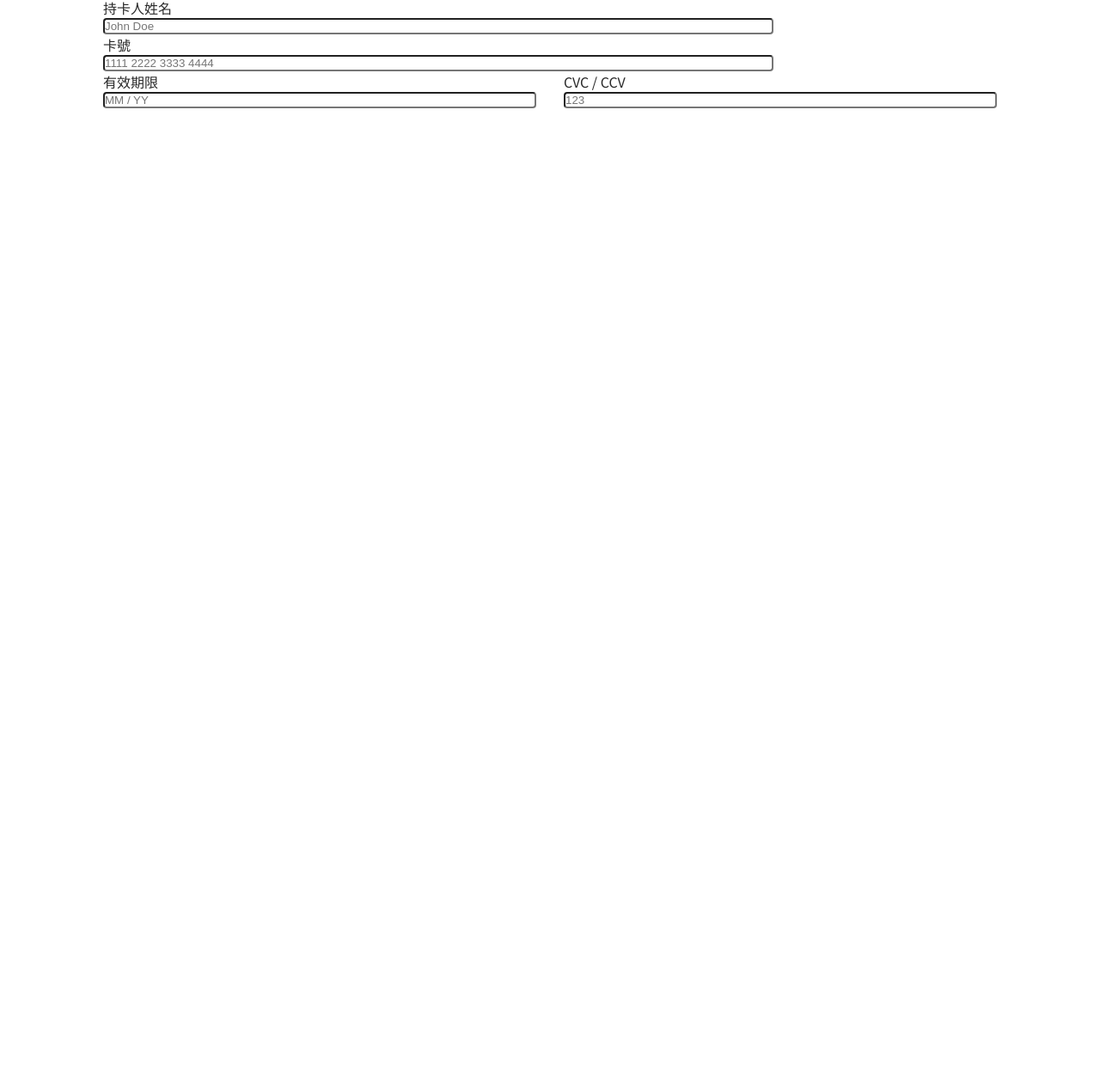
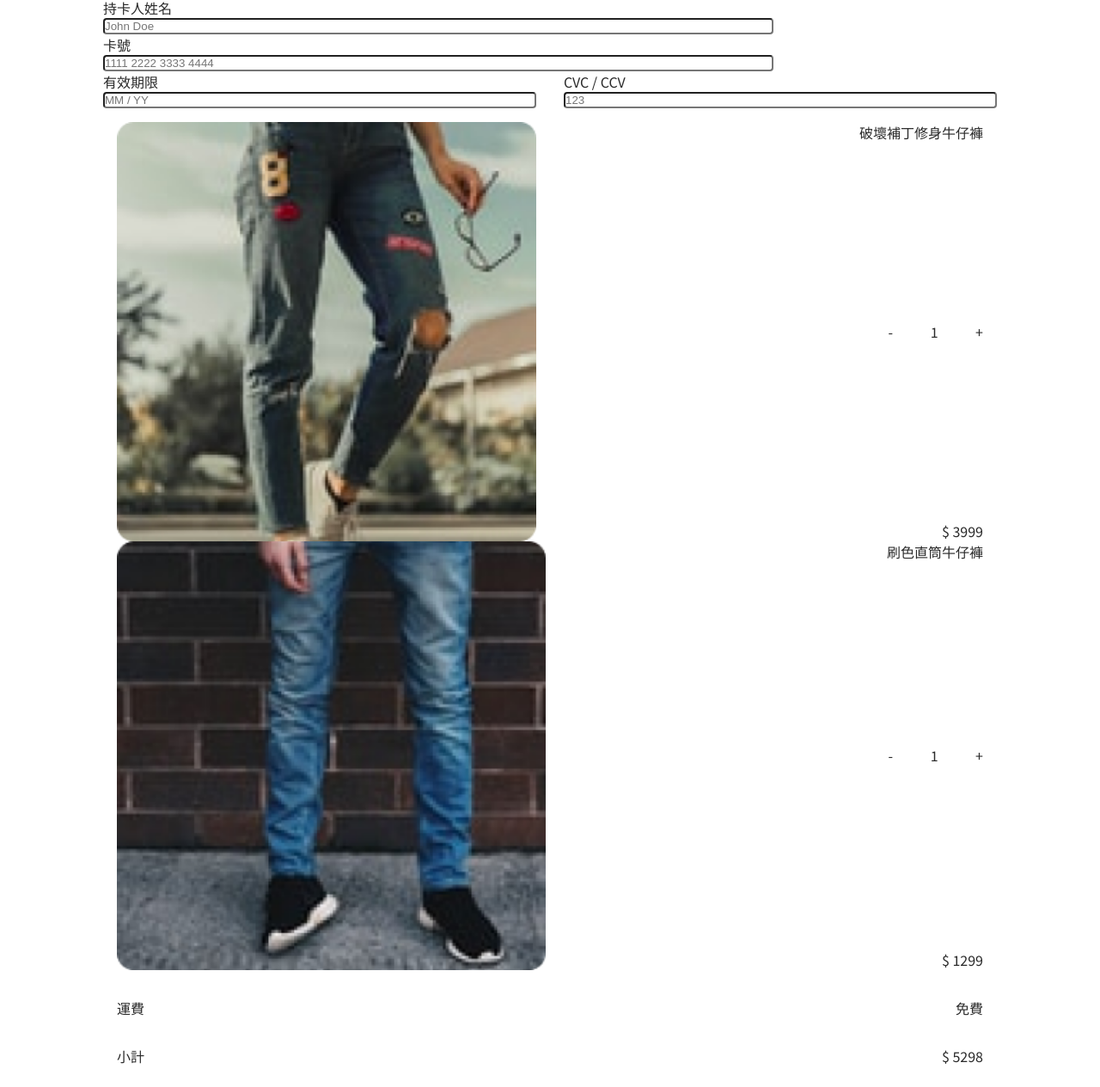
Before and after one commit to DollyChen-CYC/Checkout_Page, a plain HTML site: page index.html in a window 1280 px wide. Shown: the part 556-1821 px from the top of the page at 86% size. Before the commit the page ends 800 px from the top, so only its background shows below. Drawn offline with Linux system fonts and the light colour scheme.

Commit message:
feat: add HTML of shopping-cart

```diff
--- a/index.html
+++ b/index.html
@@ -175,8 +175,50 @@
       </div>
 
       <!-- shopping-cart -->
-      <div class="shopping-cart">
-
+      <div class="shopping-cart ">
+        <div class="shopping-list p-2">
+          <div class="shopping-item d-flex justify-content-between">
+            <img src="./images/product-1@3x.png" alt="product-img" class="product-img flex-grow-1">
+            <div class="item-info flex-grow-2 d-flex flex-column justify-content-between align-items-end">
+              <p class="product-name">破壞補丁修身牛仔褲</p>
+              <div class="qty-wrapper">
+                <span class="qty-controller rereduce-circle rounded-circle">-</span>
+                <span class="qty mx-5">1</span>
+                <span class="qty-controller add-circle rounded-1">+</span>
+              </div>
+              <div class="price-wrapper">
+                <span>$</span>
+                <span class="subtotal">3999</span>
+              </div>
+            </div>
+          </div>
+          <div class="shopping-item d-flex justify-content-between">
+            <img src="./images/product-2@3x.png" alt="product-img" class="product-img flex-grow-1">
+            <div class="item-info flex-grow-2 d-flex flex-column justify-content-between align-items-end">
+              <p class="product-name">刷色直筒牛仔褲</p>
+              <div class="qty-wrapper">
+                <span class="qty-controller rereduce-circle rounded-circle">-</span>
+                <span class="qty mx-5">1</span>
+                <span class="qty-controller add-circle rounded-1">+</span>
+              </div>
+              <div class="price-wrapper">
+                <span>$</span>
+                <span class="subtotal">1299</span>
+              </div>
+            </div>
+          </div>
+        </div>
+        <div class="shipping-subtotal d-flex justify-content-between p-2">
+          <span>運費</span>
+          <span class="price-wrapper">免費</span>
+        </div>
+        <div class="shipping-price d-flex justify-content-between p-2">
+          <span>小計</span>
+          <div class="price-wrapper">
+            <span>$</span>
+            <span class="total-amount">5298</span>
+          </div>
+        </div>
       </div>
 
       <!-- buttons -->
--- a/scss_dir/style.scss
+++ b/scss_dir/style.scss
@@ -127,7 +127,7 @@ $sizes: (
 
 // create shorthand spacing classes
 $spacer: 1rem;
-$multiple: (1, 2, 3, 4);
+$multiple: (1, 2, 3, 4, 5);
 
 /* shorthand spacing classes */
 @each $prop, $abbrev in (margin: m, padding: p) {
```
Also changed, not shown: css_dir/style.css, images/product-1@3x.png (added), images/product-2@3x.png (added), 1 other file.
